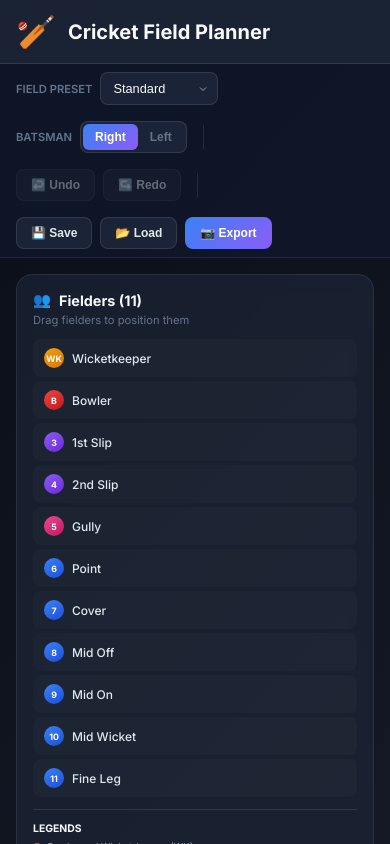
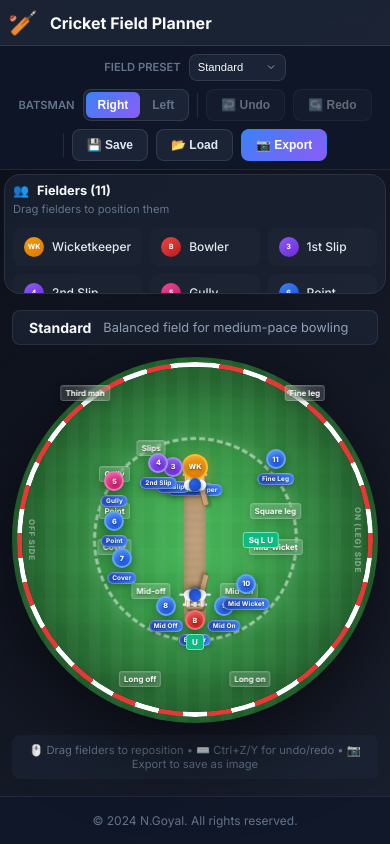
Before and after one commit to navendugoyal19/Cricket-field-position, a React (Vite) app: page / in a window 390 px wide. Shown: the top 844 px of the page. Built offline with nearby package versions, Linux system fonts and the light colour scheme.

Commit message:
Add: Comprehensive mobile responsive styles for tablets and phones

```diff
--- a/src/App.css
+++ b/src/App.css
@@ -1155,6 +1155,49 @@
 
     .fielder-panel {
         width: 100%;
+        max-height: 200px;
+        overflow-y: auto;
+    }
+
+    .field-container {
+        max-width: 600px;
+        margin: 0 auto;
+    }
+}
+
+@media (max-width: 768px) {
+    .header-content {
+        flex-wrap: wrap;
+        gap: 0.5rem;
+    }
+
+    .control-panel {
+        justify-content: center;
+    }
+
+    .fielder-panel {
+        max-height: 180px;
+    }
+
+    .fielder-list {
+        display: grid;
+        grid-template-columns: repeat(2, 1fr);
+        gap: 0.5rem;
+    }
+
+    .position-label {
+        font-size: 0.5rem;
+        padding: 2px 4px;
+    }
+
+    .position-label.large {
+        font-size: 0.55rem;
+    }
+
+    .fielder-dot {
+        width: 24px !important;
+        height: 24px !important;
+        font-size: 0.5rem !important;
     }
 }
 
@@ -1164,7 +1207,11 @@
     }
 
     .logo {
-        font-size: 1.25rem;
+        font-size: 1.1rem;
+    }
+
+    .logo-icon {
+        font-size: 1.5rem;
     }
 
     .tagline {
@@ -1173,10 +1220,100 @@
 
     .control-panel {
         padding: 0.5rem 1rem;
+        gap: 0.5rem;
+    }
+
+    .preset-select {
+        padding: 0.4rem 1.5rem 0.4rem 0.5rem;
+        font-size: 0.7rem;
     }
 
     .main-content {
-        padding: 1rem;
+        padding: 0.5rem;
+        gap: 0.5rem;
+    }
+
+    .fielder-panel {
+        max-height: 150px;
+        padding: 0.5rem;
+    }
+
+    .panel-title {
+        font-size: 0.8rem;
+    }
+
+    .field-container {
+        padding: 0.5rem;
+    }
+
+    .position-label {
+        font-size: 0.45rem;
+        padding: 1px 3px;
+        border-radius: 3px;
+    }
+
+    .position-label.large {
+        font-size: 0.5rem;
+        padding: 2px 4px;
+    }
+
+    .fielder-dot {
+        width: 22px !important;
+        height: 22px !important;
+        font-size: 0.45rem !important;
+    }
+
+    .fielder-marker.keeper .fielder-dot {
+        width: 26px !important;
+        height: 26px !important;
+    }
+
+    .fielder-name-label {
+        font-size: 0.4rem;
+        padding: 1px 4px;
+    }
+
+    .batsman-figure {
+        transform: scale(0.8);
+    }
+
+    .side-label {
+        font-size: 0.5rem;
+    }
+}
+
+@media (max-width: 480px) {
+    .header {
+        padding: 0.5rem;
+    }
+
+    .logo {
+        font-size: 1rem;
+    }
+
+    .main-content {
+        padding: 0.25rem;
+    }
+
+    .fielder-panel {
+        max-height: 120px;
+    }
+
+    .fielder-list {
+        grid-template-columns: repeat(3, 1fr);
+    }
+
+    .position-label.small {
+        display: none;
+    }
+
+    .fielder-dot {
+        width: 20px !important;
+        height: 20px !important;
+    }
+
+    .pitch {
+        width: 6%;
     }
 }
 
```
